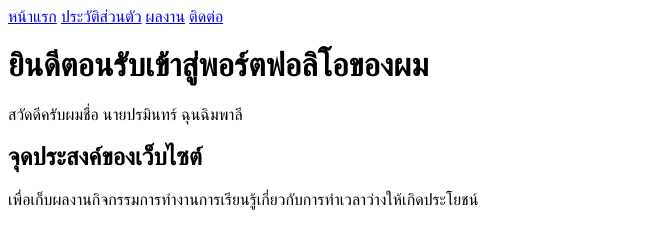
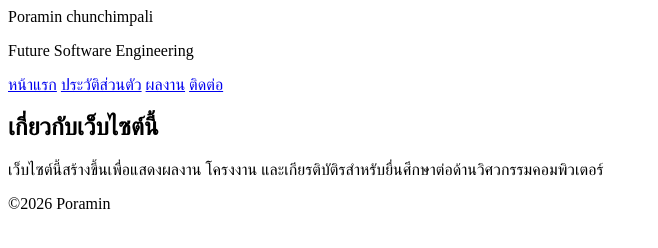
Before and after one commit to Poramin11/poramin, a plain HTML site: page index.html in a window 1280 px wide. Shown: the whole page, without its empty margins (0-658 px from the left). Drawn offline with Linux system fonts and the light colour scheme.

Commit message:
Enhance index.html with header and main content
Added header and main sections with content about the website.

```diff
--- a/index.html
+++ b/index.html
@@ -5,16 +5,27 @@
         <title>Poamin_IT.Wab</title>
     </head>
     <body>
+
+        <header>
+            <h>Poramin chunchimpali</h>
+            <p>Future Software Engineering</p>
+        </header>
+
         <nav>
             <a href="index.html">หน้าแรก</a>
             <a href="profile.html">ประวัติส่วนตัว</a>
             <a href="project.html">ผลงาน</a>
             <a href="contact.html">ติดต่อ</a>
         </nav>
-        <h1>ยินดีตอนรับเข้าสู่พอร์ตฟอลิโอของผม</h1>
-        <p>สวัดดีครับผมชื่อ นายปรมินทร์ ฉุนฉิมพาลี</p>
+        <main>
+            <section>
+                <h2>เกี่ยวกับเว็บไซต์นี้</h2>
+                <p>เว็บไซต์นี้สร้างขึ้นเพื่อแสดงผลงาน โครงงาน และเกียรติบัติรสำหรับยื่นศึกษาต่อด้านวิศวกรรมคอมพิวเตอร์</p>
+            </section>
+        </main>
 
-        <h2>จุดประสงค์ของเว็บไซต์</h2>
-        <p>เพื่อเก็บผลงานกิจกรรมการทำงานการเรียนรู้เกี่ยวกับการทำเวลาว่างให้เกิดประโยชน์</p>
+        <footer>
+            <p>&copy;2026 Poramin</p>
+        </footer>
     </body>
 </html>
```
